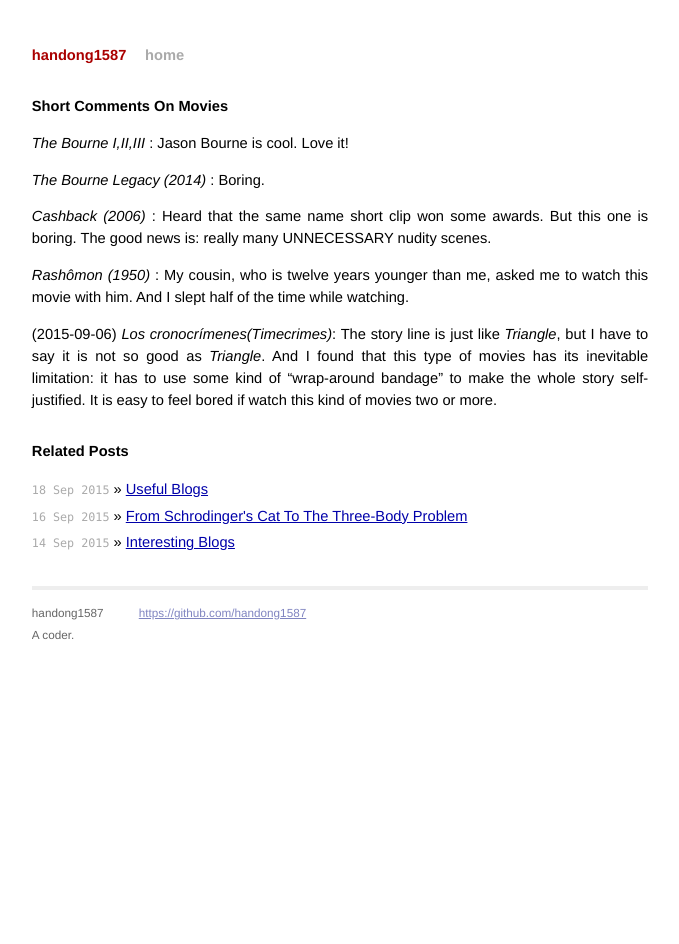
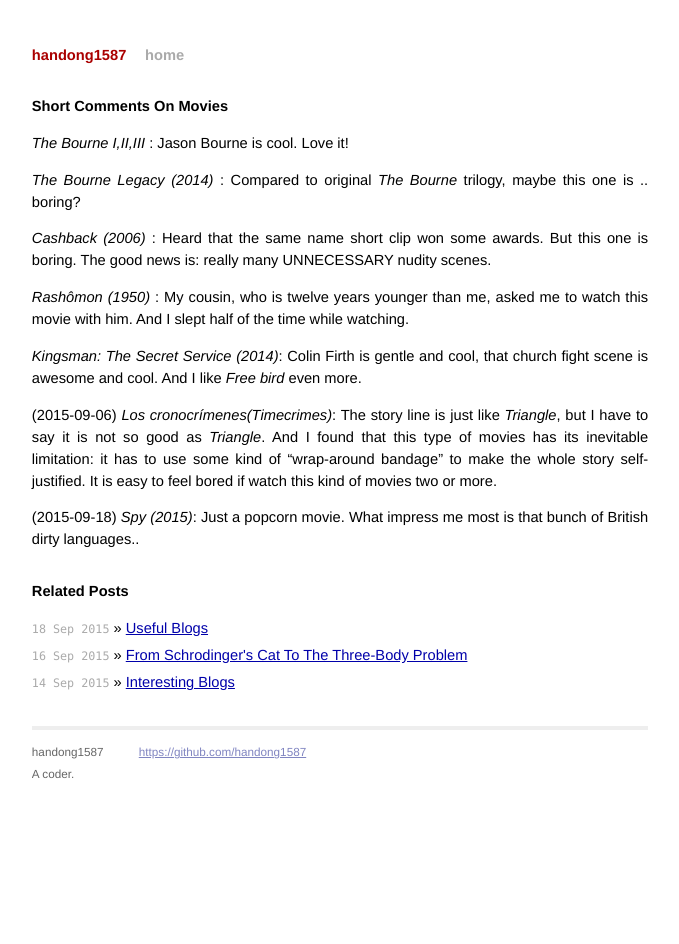
Before and after one commit to handong1587/handong1587.github.io, a Jekyll site: the page built from _posts/leisure/2015-08-29-short-comments-on-movies.md, in a window 1280 px wide. Shown: the whole page, without its empty margins (300-979 px from the left). Built offline with Jekyll 4.4.1, drawn with Linux system fonts in a browser that asks for light colours; Markdown is read by kramdown in place of the engine named in the settings; comment, search, counter and statistics services are not loaded.

Commit message:
update md

```diff
--- a/_posts/leisure/2015-08-29-short-comments-on-movies.md
+++ b/_posts/leisure/2015-08-29-short-comments-on-movies.md
@@ -9,11 +9,15 @@ title: Short Comments On Movies
 
 *The Bourne I,II,III* : Jason Bourne is cool. Love it!
 
-*The Bourne Legacy (2014)* : Boring.
+*The Bourne Legacy (2014)* : Compared to original *The Bourne* trilogy, maybe this one is .. boring?
 
 *Cashback (2006)* : Heard that the same name short clip won some awards. But this one is boring.
 The good news is: really many UNNECESSARY nudity scenes.
 
 *Rashômon (1950)* : My cousin, who is twelve years younger than me, asked me to watch this movie with him. And I slept half of the time while watching.
 
+*Kingsman: The Secret Service (2014)*: Colin Firth is gentle and cool, that church fight scene is awesome and cool. And I like *Free bird* even more.
+
 (2015-09-06) *Los cronocrímenes(Timecrimes)*: The story line is just like *Triangle*, but I have to say it is not so good as *Triangle*. And I found that this type of movies has its inevitable limitation: it has to use some kind of "wrap-around bandage" to make the whole story self-justified. It is easy to feel bored if watch this kind of movies two or more.
+
+(2015-09-18) *Spy (2015)*: Just a popcorn movie. What impress me most is that bunch of British dirty languages..
```
